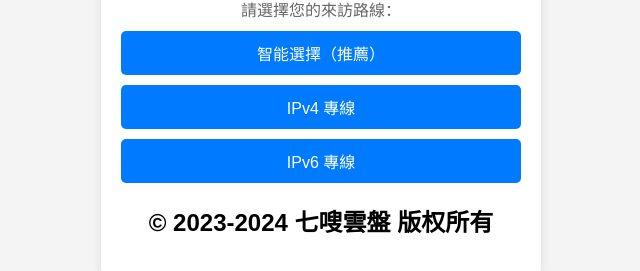
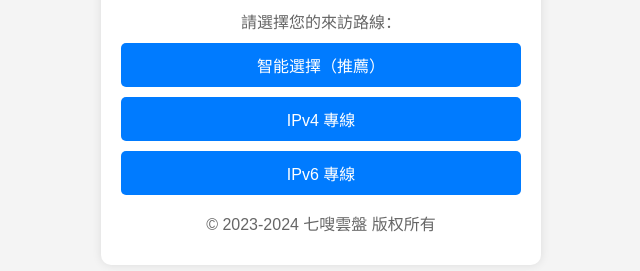
Before and after one commit to XxYJabc/7socloudHome, a plain HTML site: page index.html in a window 1280 px wide. Shown: the part 337-608 px from the top of the page, without its empty margins (319-959 px from the left). Drawn offline with Linux system fonts and the light colour scheme.

Commit message:
更新 index.html

```diff
--- a/index.html
+++ b/index.html
@@ -96,7 +96,7 @@ onclick="autoSelectRoute()">智能選擇（推薦）</button>
         <button class="btn"
  onclick="selectIPv4Route()">IPv4 專線</button>
         <button class="btn" onclick="selectIPv6Route()">IPv6 專線</button>
-<h2>© 2023-2024 七嗖雲盤 版权所有</h2>
+<p>© 2023-2024 七嗖雲盤 版权所有</p>
     </div>
 </body>
 
```
